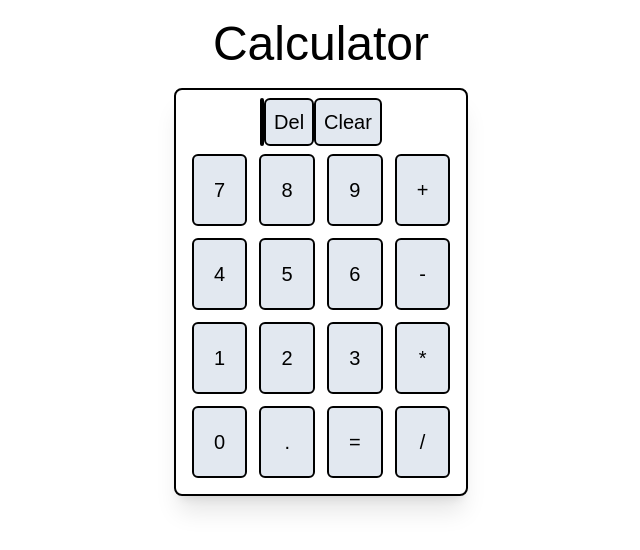
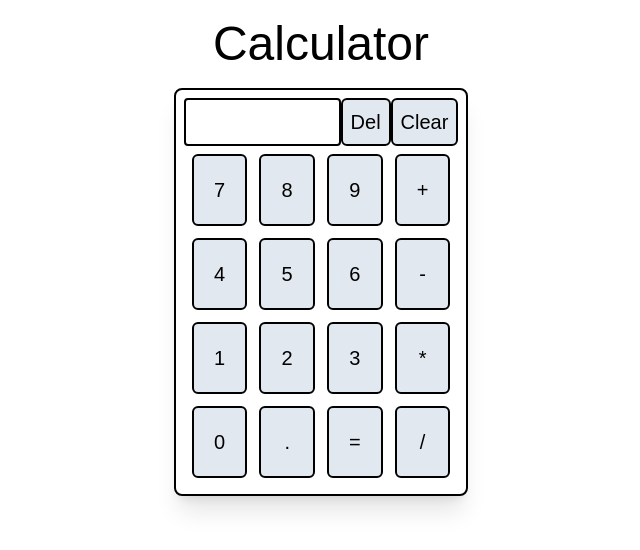
Before and after one commit to MaxHolzmann/calc, a Next.js app: page / in a window 1280 px wide. Shown: the top 550 px of the page, without its empty margins (319-959 px from the left). Built offline with nearby package versions, Linux system fonts and the light colour scheme.

Commit message:
adds more keyboard functionality, as well as some button functionality.

```diff
--- a/app/page.js
+++ b/app/page.js
@@ -8,23 +8,19 @@ export default function Home() {
   /*
 issues to fix:
 NaN issue with too many inputs
-displaying the old number,
  the logic of using the old number for continous calculation versus a new number
- paragraph display issue adjusting size with inputting (easy fix)
-
-
 */
 
   const handleInput = (value) => {
     if (!isNaN(value) || value === ".") {
       // Number or decimal
       setInputValue((prev) => prev + value);
-    } else if (["+", "-", "*", "/"].includes(value)) {
+    } else if (["+", "-", "*", "/", "Enter"].includes(value)) {
       if (inputValue === "" && firstValue === "") return;
       setFirstValue(inputValue || firstValue);
       setCalcAction(value);
       setInputValue("");
-    } else if (value === "=") {
+    } else if (value === "=" || value === "Enter") {
       if (!firstValue || !calcAction || !inputValue) return;
 
       const num1 = parseFloat(firstValue);
@@ -51,6 +47,8 @@ displaying the old number,
       setInputValue(String(result));
       setFirstValue("");
       setCalcAction("");
+
+      //clear and del values for button functionality
     } else if (value === "Clear") {
       setInputValue("");
       setFirstValue("");
@@ -105,18 +103,24 @@ displaying the old number,
 
       <div className="flex justify-center items-center">
         <div className="border-2 border-black rounded-lg text-black justify-center p-2 flex flex-col shadow-xl">
-          {/* row 1, clear and delete and entering the numbers*/}
+          {/* row 1 */}
           <div className="flex justify-center">
-            <p className="border-2 border-black rounded-sm">{inputValue}</p>
+            <div className="border-2 border-black rounded-sm w-3/4 wrap-normal">
+              {inputValue}
+              <div className="text-sm">{firstValue}</div>
+            </div>
             <button className="border-2 rounded-md border-black p-2 text-xl bg-slate-200 hover:bg-slate-100 hover:scale-105">
               Del
             </button>
-            <button className="border-2 rounded-md border-black p-2 text-xl bg-slate-200 hover:bg-slate-100 hover:scale-105">
+            <button
+              onClick={() => handleInput("Clear")}
+              className="border-2 rounded-md border-black p-2 text-xl bg-slate-200 hover:bg-slate-100 hover:scale-105"
+            >
               Clear
             </button>
           </div>
 
-          {/* row 2-4 will be even grids of 4*/}
+          {/* numbers and inputs */}
           <div className="flex justify-center flex-col items-center">
             <div className="grid grid-cols-4 gap-3 p-2">
               <button className="border-2 rounded-md border-black p-5 text-xl bg-slate-200 hover:bg-slate-100 hover:scale-105">
```
